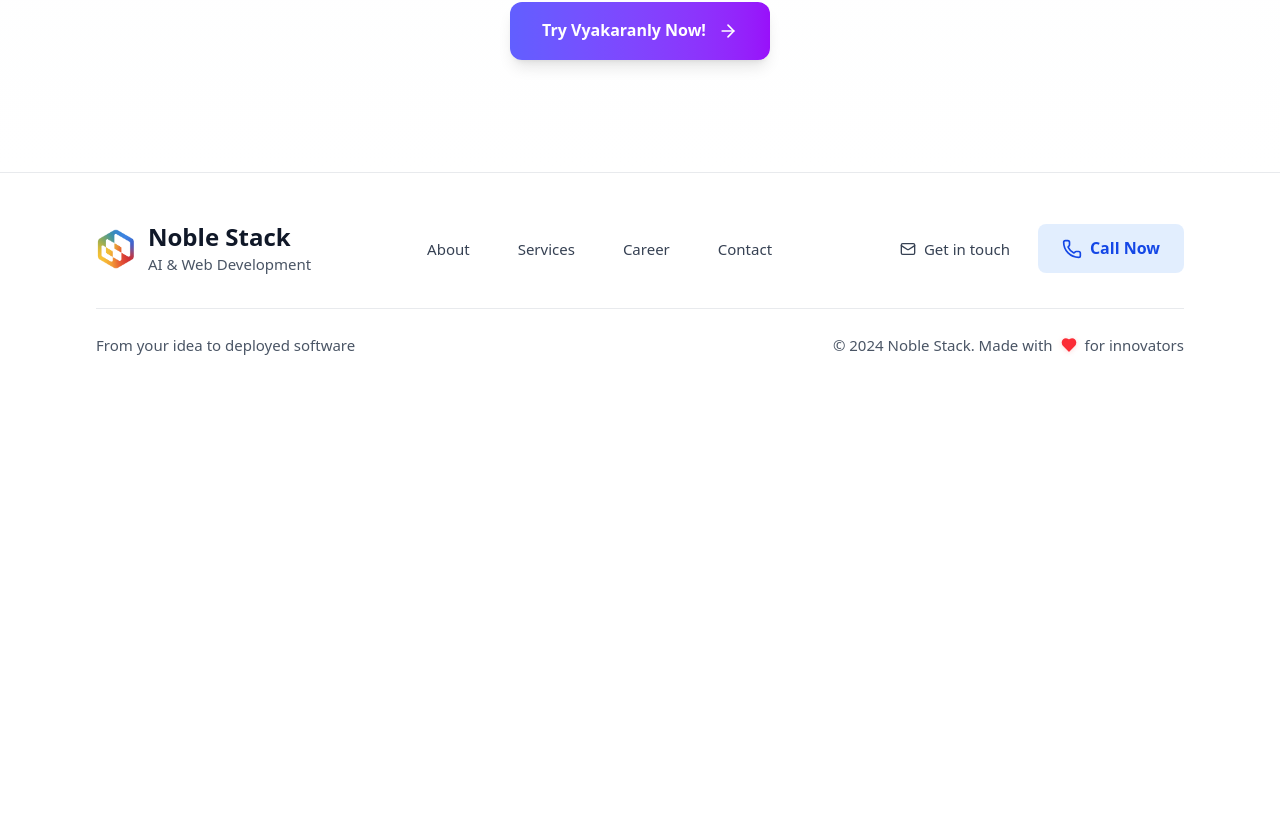
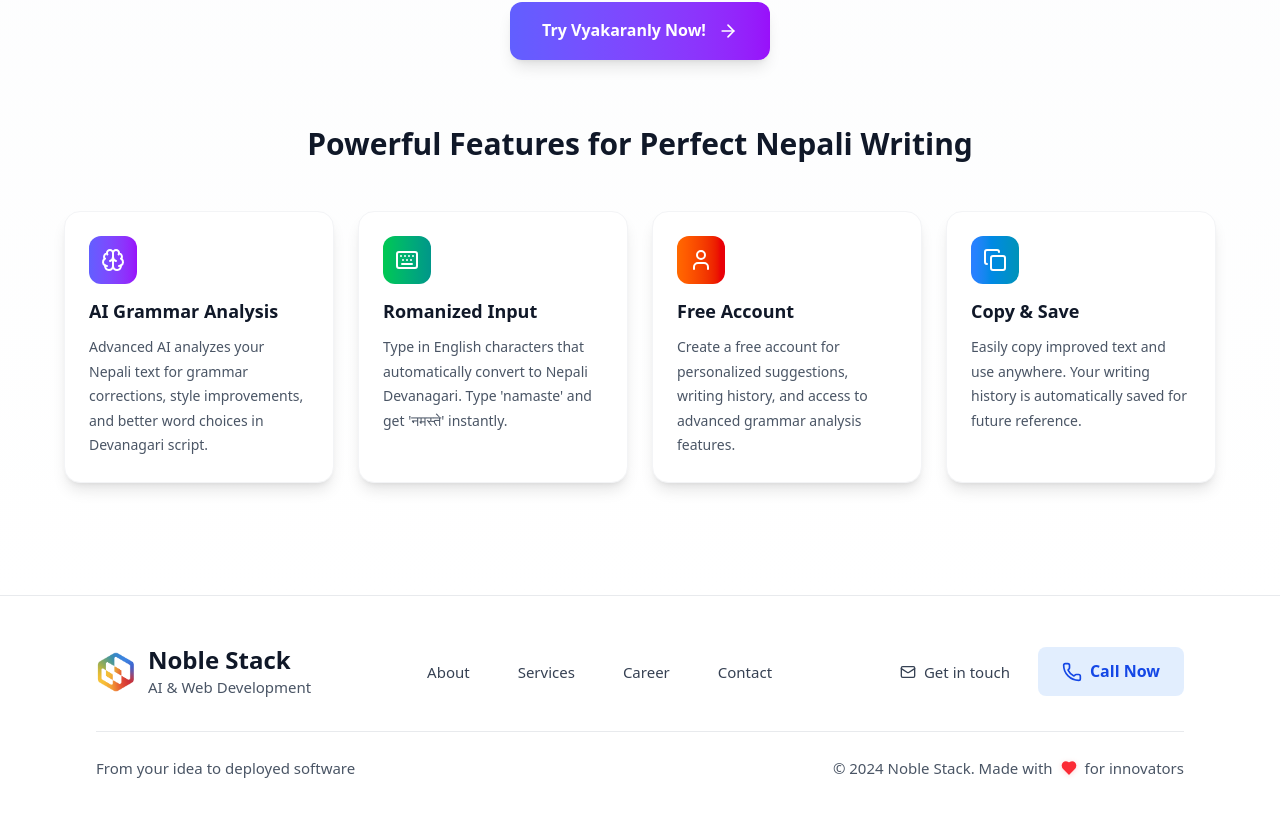
Before and after one commit to om202/NobleStack, a Next.js app: page /Products in a window 1280 px wide. Shown: the part 1039-1855 px from the top of the page. Before the commit the page ends 1444 px from the top, so only its background shows below. Built offline with nearby package versions, Linux system fonts and the light colour scheme.

Commit message:
features

```diff
--- a/src/app/Products/page.tsx
+++ b/src/app/Products/page.tsx
@@ -3,6 +3,10 @@
 import {
   ArrowRight,
   Sparkles,
+  Brain,
+  Keyboard,
+  User,
+  Copy,
 } from "lucide-react";
 import Image from "next/image";
 
@@ -67,6 +71,59 @@ export default function ProductsPage() {
             </button>
           </div>
         </div>
+
+        {/* Features Section */}
+        <div className="mb-16">
+          <h3 className="text-2xl md:text-3xl font-bold text-center text-gray-900 mb-12">
+            Powerful Features for Perfect Nepali Writing
+          </h3>
+
+          <div className="grid md:grid-cols-2 lg:grid-cols-4 gap-6">
+            {/* AI Grammar Analysis */}
+            <div className="bg-white p-6 rounded-2xl shadow-lg border border-gray-100 hover:shadow-xl transition-shadow duration-300">
+              <div className="w-12 h-12 bg-gradient-to-r from-indigo-500 to-purple-600 rounded-xl flex items-center justify-center mb-4">
+                <Brain className="w-6 h-6 text-white" />
+              </div>
+              <h4 className="text-lg font-semibold text-gray-900 mb-3">AI Grammar Analysis</h4>
+              <p className="text-gray-600 text-sm">
+                Advanced AI analyzes your Nepali text for grammar corrections, style improvements, and better word choices in Devanagari script.
+              </p>
+            </div>
+
+            {/* Romanized Input */}
+            <div className="bg-white p-6 rounded-2xl shadow-lg border border-gray-100 hover:shadow-xl transition-shadow duration-300">
+              <div className="w-12 h-12 bg-gradient-to-r from-green-500 to-teal-600 rounded-xl flex items-center justify-center mb-4">
+                <Keyboard className="w-6 h-6 text-white" />
+              </div>
+              <h4 className="text-lg font-semibold text-gray-900 mb-3">Romanized Input</h4>
+              <p className="text-gray-600 text-sm">
+                Type in English characters that automatically convert to Nepali Devanagari. Type &apos;namaste&apos; and get &apos;नमस्ते&apos; instantly.
+              </p>
+            </div>
+
+            {/* Free Account Features */}
+            <div className="bg-white p-6 rounded-2xl shadow-lg border border-gray-100 hover:shadow-xl transition-shadow duration-300">
+              <div className="w-12 h-12 bg-gradient-to-r from-orange-500 to-red-600 rounded-xl flex items-center justify-center mb-4">
+                <User className="w-6 h-6 text-white" />
+              </div>
+              <h4 className="text-lg font-semibold text-gray-900 mb-3">Free Account</h4>
+              <p className="text-gray-600 text-sm">
+                Create a free account for personalized suggestions, writing history, and access to advanced grammar analysis features.
+              </p>
+            </div>
+
+            {/* Copy & Save */}
+            <div className="bg-white p-6 rounded-2xl shadow-lg border border-gray-100 hover:shadow-xl transition-shadow duration-300">
+              <div className="w-12 h-12 bg-gradient-to-r from-blue-500 to-cyan-600 rounded-xl flex items-center justify-center mb-4">
+                <Copy className="w-6 h-6 text-white" />
+              </div>
+              <h4 className="text-lg font-semibold text-gray-900 mb-3">Copy & Save</h4>
+              <p className="text-gray-600 text-sm">
+                Easily copy improved text and use anywhere. Your writing history is automatically saved for future reference.
+              </p>
+            </div>
+          </div>
+        </div>
       </div>
     </section>
   );
```
